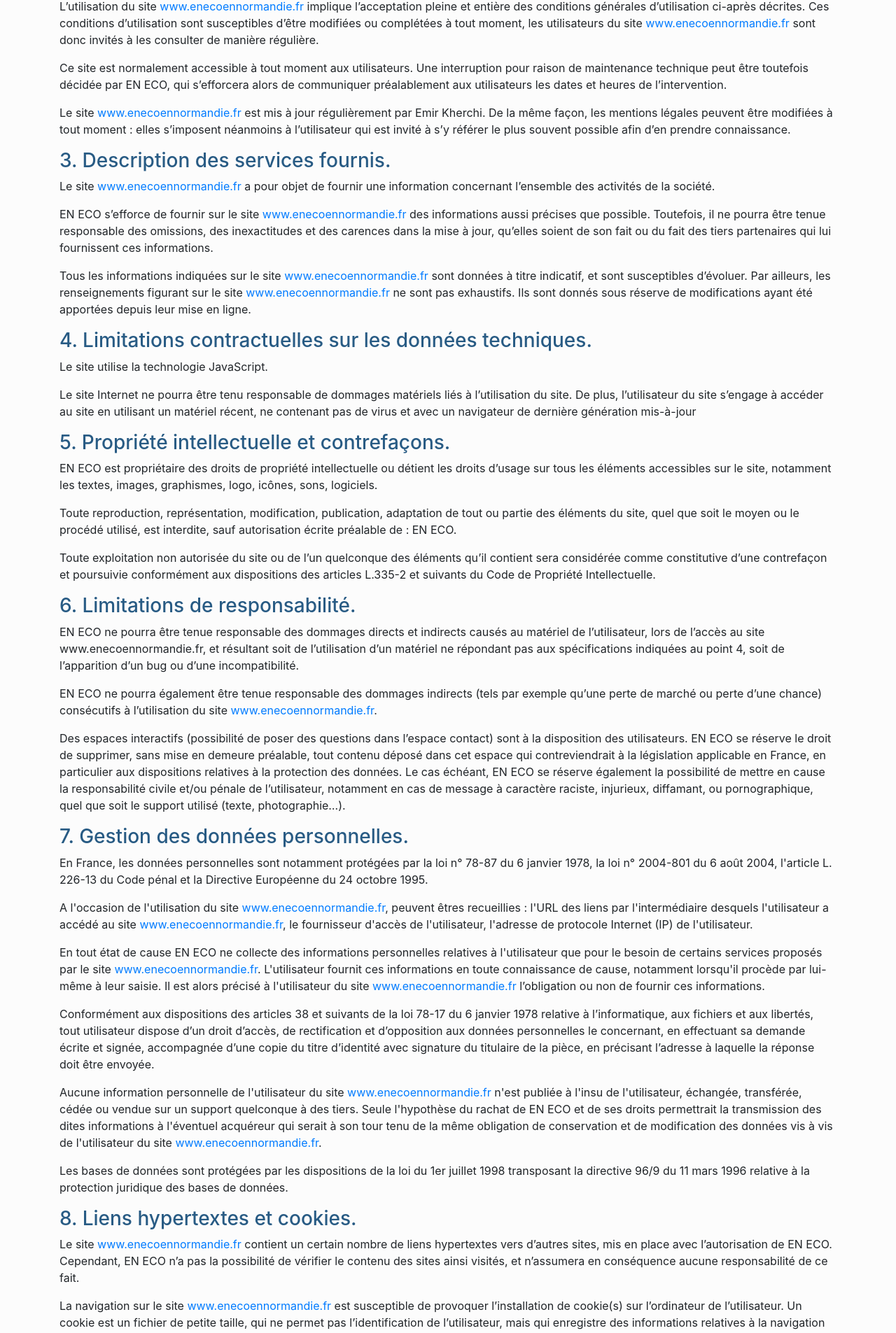
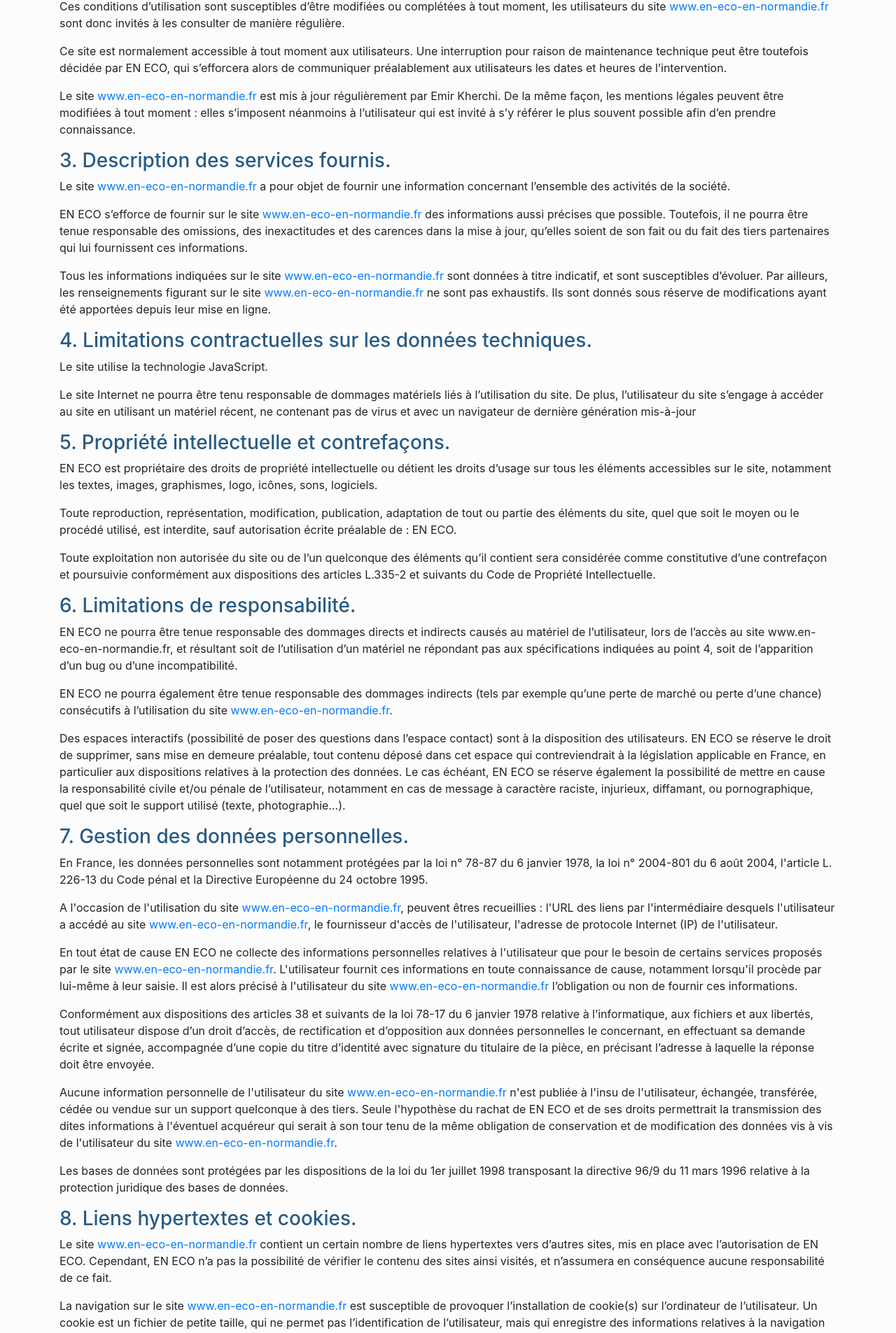
Before and after one commit to EmirKherchi/EN-ECO, a Vue app: page /mentions in a window 1280 px wide. Shown: the part 778-2683 px from the top of the page at 70% size. Built offline with nearby package versions, Linux system fonts and the light colour scheme.

Commit message:
modification formulaire de contact et liens et mentions

```diff
--- a/src/components/FormContact.vue
+++ b/src/components/FormContact.vue
@@ -76,24 +76,31 @@
               type="checkbox"
               name="iso_sous"
               id="iso_sous"
-              value="Isolation du sous sol"
+              value="Isolation du sous sol / Vide sanitaire"
             >
-              Isolation du sous-sol</b-form-checkbox
+              Isolation du sous-sol / Vide sanitaire</b-form-checkbox
             >
             <b-form-checkbox
               type="checkbox"
-              name="iso_vide"
-              id="iso_vide"
-              value="Isolation vide sanitaire"
+              name="iso_murs"
+              id="iso_murs"
+              value="Isolation murs intérieurs"
             >
-              Isolation du vide sanitaire</b-form-checkbox
+              Isolation des murs intérieurs</b-form-checkbox
             >
             <b-form-checkbox
               type="checkbox"
               name="iso_ext"
               id="iso_ext"
               value="Isolation éxtérieur"
-              >Isolation extérieur</b-form-checkbox
+              >Isolation des murs extérieurs</b-form-checkbox
+            >
+            <b-form-checkbox
+              type="checkbox"
+              name="pac"
+              id="pac"
+              value="Pompe à chaleur"
+              >Pompe à chaleur</b-form-checkbox
             >
 
           </b-col>
--- a/src/views/Mentions.vue
+++ b/src/views/Mentions.vue
@@ -10,7 +10,7 @@
         En vertu de l'article 6 de la loi n° 2004-575 du 21 juin 2004 pour la
         confiance dans l'économie numérique, il est précisé aux utilisateurs du
         site
-        <a href="http://www.enecoennormandie.fr/">www.enecoennormandie.fr</a>
+        <a href="https://www.en-eco-en-normandie.fr/">www.en-eco-en-normandie.fr</a>
         l'identité des différents intervenants dans le cadre de sa réalisation
         et de son suivi :
       </p>
@@ -19,14 +19,11 @@
         simplifiée – 12 Rue de Luc, 14830 Langrune-sur-Mer<br />
         <strong>Créateur</strong> :
         <a href="https://www.ekherchi.fr/">Emir Kherchi</a><br />
-        <strong>Responsable publication</strong> : Emir Kherchi – Emir
-        Kherchi<br />
+        <strong>Responsable publication</strong> : Naima EN Najem<br />
         Le responsable publication est une personne physique ou une personne
         morale.<br />
         <strong>Webmaster</strong> : Emir Kherchi – ekherchi@gmail.com<br />
         <strong>Hébergeur</strong> : OVH SAS – Lille Métropole<br />
-        Crédits : <br />
-        Le modèle de mentions légales est offert par Subdelirium.com
         <a
           target="_blank"
           href="https://www.subdelirium.com/generateur-de-mentions-legales/"
@@ -39,12 +36,12 @@
       </h3>
       <p>
         L’utilisation du site
-        <a href="http://www.enecoennormandie.fr/">www.enecoennormandie.fr</a>
+        <a href="https://www.en-eco-en-normandie.fr">www.en-eco-en-normandie.fr</a>
         implique l’acceptation pleine et entière des conditions générales
         d’utilisation ci-après décrites. Ces conditions d’utilisation sont
         susceptibles d’être modifiées ou complétées à tout moment, les
         utilisateurs du site
-        <a href="http://www.enecoennormandie.fr/">www.enecoennormandie.fr</a>
+        <a href="https://www.en-eco-en-normandie.fr">www.en-eco-en-normandie.fr</a>
         sont donc invités à les consulter de manière régulière.
       </p>
       <p>
@@ -55,7 +52,7 @@
       </p>
       <p>
         Le site
-        <a href="http://www.enecoennormandie.fr/">www.enecoennormandie.fr</a>
+        <a href="https://www.en-eco-en-normandie.fr">www.en-eco-en-normandie.fr</a>
         est mis à jour régulièrement par Emir Kherchi. De la même façon, les
         mentions légales peuvent être modifiées à tout moment : elles s’imposent
         néanmoins à l’utilisateur qui est invité à s’y référer le plus souvent
@@ -64,13 +61,13 @@
       <h3>3. Description des services fournis.</h3>
       <p>
         Le site
-        <a href="http://www.enecoennormandie.fr/">www.enecoennormandie.fr</a> a
+        <a href="https://www.en-eco-en-normandie.fr">www.en-eco-en-normandie.fr</a> a
         pour objet de fournir une information concernant l’ensemble des
         activités de la société.
       </p>
       <p>
         EN ECO s’efforce de fournir sur le site
-        <a href="http://www.enecoennormandie.fr/">www.enecoennormandie.fr</a>
+        <a href="https://www.en-eco-en-normandie.fr">www.en-eco-en-normandie.fr</a>
         des informations aussi précises que possible. Toutefois, il ne pourra
         être tenue responsable des omissions, des inexactitudes et des carences
         dans la mise à jour, qu’elles soient de son fait ou du fait des tiers
@@ -78,10 +75,10 @@
       </p>
       <p>
         Tous les informations indiquées sur le site
-        <a href="http://www.enecoennormandie.fr/">www.enecoennormandie.fr</a>
+        <a href="https://www.en-eco-en-normandie.fr">www.en-eco-en-normandie.fr</a>
         sont données à titre indicatif, et sont susceptibles d’évoluer. Par
         ailleurs, les renseignements figurant sur le site
-        <a href="http://www.enecoennormandie.fr/">www.enecoennormandie.fr</a> ne
+        <a href="https://www.en-eco-en-normandie.fr">www.en-eco-en-normandie.fr</a> ne
         sont pas exhaustifs. Ils sont donnés sous réserve de modifications ayant
         été apportées depuis leur mise en ligne.
       </p>
@@ -116,7 +113,7 @@
       <p>
         EN ECO ne pourra être tenue responsable des dommages directs et
         indirects causés au matériel de l’utilisateur, lors de l’accès au site
-        www.enecoennormandie.fr, et résultant soit de l’utilisation d’un
+        www.en-eco-en-normandie.fr, et résultant soit de l’utilisation d’un
         matériel ne répondant pas aux spécifications indiquées au point 4, soit
         de l’apparition d’un bug ou d’une incompatibilité.
       </p>
@@ -124,7 +121,7 @@
         EN ECO ne pourra également être tenue responsable des dommages indirects
         (tels par exemple qu’une perte de marché ou perte d’une chance)
         consécutifs à l’utilisation du site
-        <a href="http://www.enecoennormandie.fr/">www.enecoennormandie.fr</a>.
+        <a href="https://www.en-eco-en-normandie.fr">www.en-eco-en-normandie.fr</a>.
       </p>
       <p>
         Des espaces interactifs (possibilité de poser des questions dans
@@ -146,10 +143,10 @@
       </p>
       <p>
         A l'occasion de l'utilisation du site
-        <a href="http://www.enecoennormandie.fr/">www.enecoennormandie.fr</a>,
+        <a href="https://www.en-eco-en-normandie.fr">www.en-eco-en-normandie.fr</a>,
         peuvent êtres recueillies : l'URL des liens par l'intermédiaire desquels
         l'utilisateur a accédé au site
-        <a href="http://www.enecoennormandie.fr/">www.enecoennormandie.fr</a>,
+        <a href="https://www.en-eco-en-normandie.fr">www.en-eco-en-normandie.fr</a>,
         le fournisseur d'accès de l'utilisateur, l'adresse de protocole Internet
         (IP) de l'utilisateur.
       </p>
@@ -157,11 +154,11 @@
         En tout état de cause EN ECO ne collecte des informations personnelles
         relatives à l'utilisateur que pour le besoin de certains services
         proposés par le site
-        <a href="http://www.enecoennormandie.fr/">www.enecoennormandie.fr</a>.
+        <a href="https://www.en-eco-en-normandie.fr">www.en-eco-en-normandie.fr</a>.
         L'utilisateur fournit ces informations en toute connaissance de cause,
         notamment lorsqu'il procède par lui-même à leur saisie. Il est alors
         précisé à l'utilisateur du site
-        <a href="http://www.enecoennormandie.fr/">www.enecoennormandie.fr</a>
+        <a href="https://www.en-eco-en-normandie.fr">www.en-eco-en-normandie.fr</a>
         l’obligation ou non de fournir ces informations.
       </p>
       <p>
@@ -175,14 +172,14 @@
       </p>
       <p>
         Aucune information personnelle de l'utilisateur du site
-        <a href="http://www.enecoennormandie.fr/">www.enecoennormandie.fr</a>
+        <a href="https://www.en-eco-en-normandie.fr">www.en-eco-en-normandie.fr</a>
         n'est publiée à l'insu de l'utilisateur, échangée, transférée, cédée ou
         vendue sur un support quelconque à des tiers. Seule l'hypothèse du
         rachat de EN ECO et de ses droits permettrait la transmission des dites
         informations à l'éventuel acquéreur qui serait à son tour tenu de la
         même obligation de conservation et de modification des données vis à vis
         de l'utilisateur du site
-        <a href="http://www.enecoennormandie.fr/">www.enecoennormandie.fr</a>.
+        <a href="https://www.en-eco-en-normandie.fr">www.en-eco-en-normandie.fr</a>.
       </p>
       <p>
         Les bases de données sont protégées par les dispositions de la loi du
@@ -192,7 +189,7 @@
       <h3>8. Liens hypertextes et cookies.</h3>
       <p>
         Le site
-        <a href="http://www.enecoennormandie.fr/">www.enecoennormandie.fr</a>
+        <a href="https://www.en-eco-en-normandie.fr">www.en-eco-en-normandie.fr</a>
         contient un certain nombre de liens hypertextes vers d’autres sites, mis
         en place avec l’autorisation de EN ECO. Cependant, EN ECO n’a pas la
         possibilité de vérifier le contenu des sites ainsi visités, et
@@ -200,7 +197,7 @@
       </p>
       <p>
         La navigation sur le site
-        <a href="http://www.enecoennormandie.fr/">www.enecoennormandie.fr</a>
+        <a href="https://www.en-eco-en-normandie.fr">www.en-eco-en-normandie.fr</a>
         est susceptible de provoquer l’installation de cookie(s) sur
         l’ordinateur de l’utilisateur. Un cookie est un fichier de petite
         taille, qui ne permet pas l’identification de l’utilisateur, mais qui
@@ -245,7 +242,7 @@
       <h3>9. Droit applicable et attribution de juridiction.</h3>
       <p>
         Tout litige en relation avec l’utilisation du site
-        <a href="http://www.enecoennormandie.fr/">www.enecoennormandie.fr</a>
+        <a href="https://www.en-eco-en-normandie.fr">www.en-eco-en-normandie.fr</a>
         est soumis au droit français. Il est fait attribution exclusive de
         juridiction aux tribunaux compétents de Paris.
       </p>
```
Also changed, not shown: src/components/CardContact.vue (+27 -25 lines), 1 other file (tests, documents, lock files or other folders).
